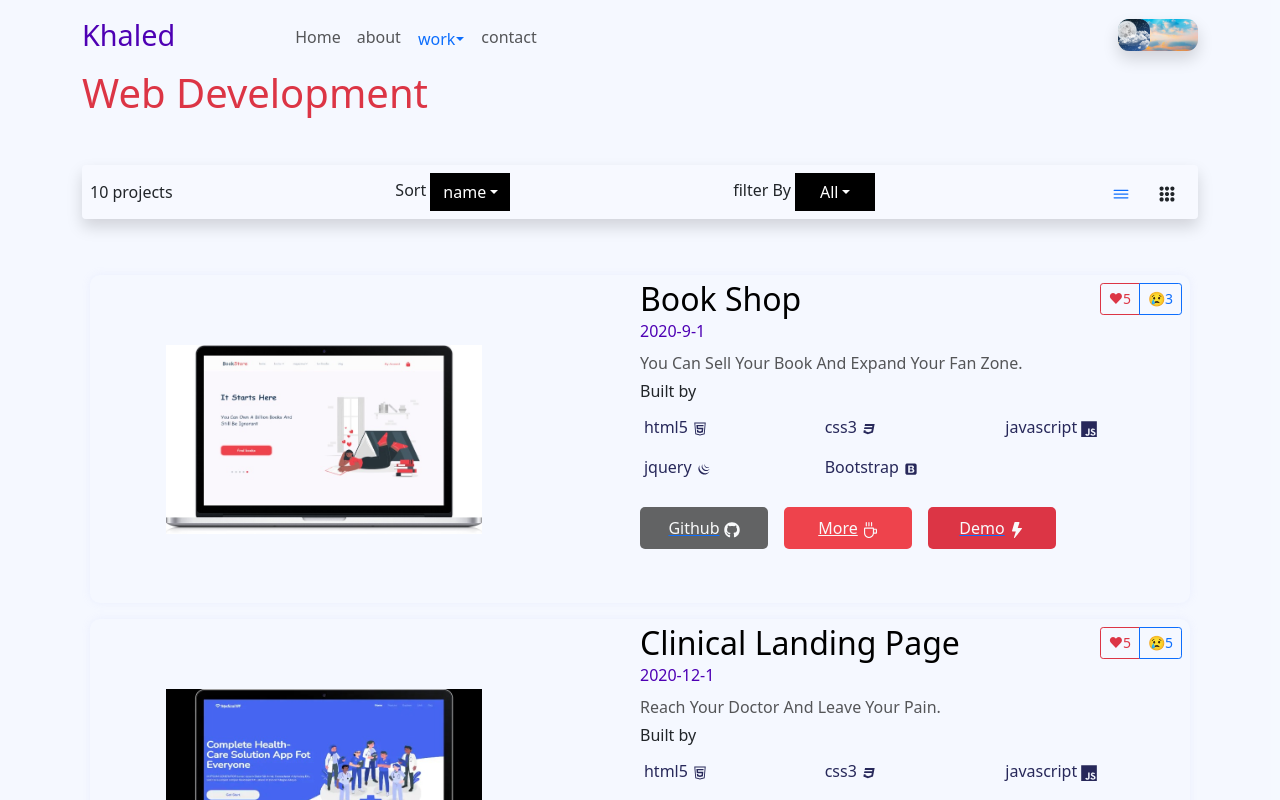
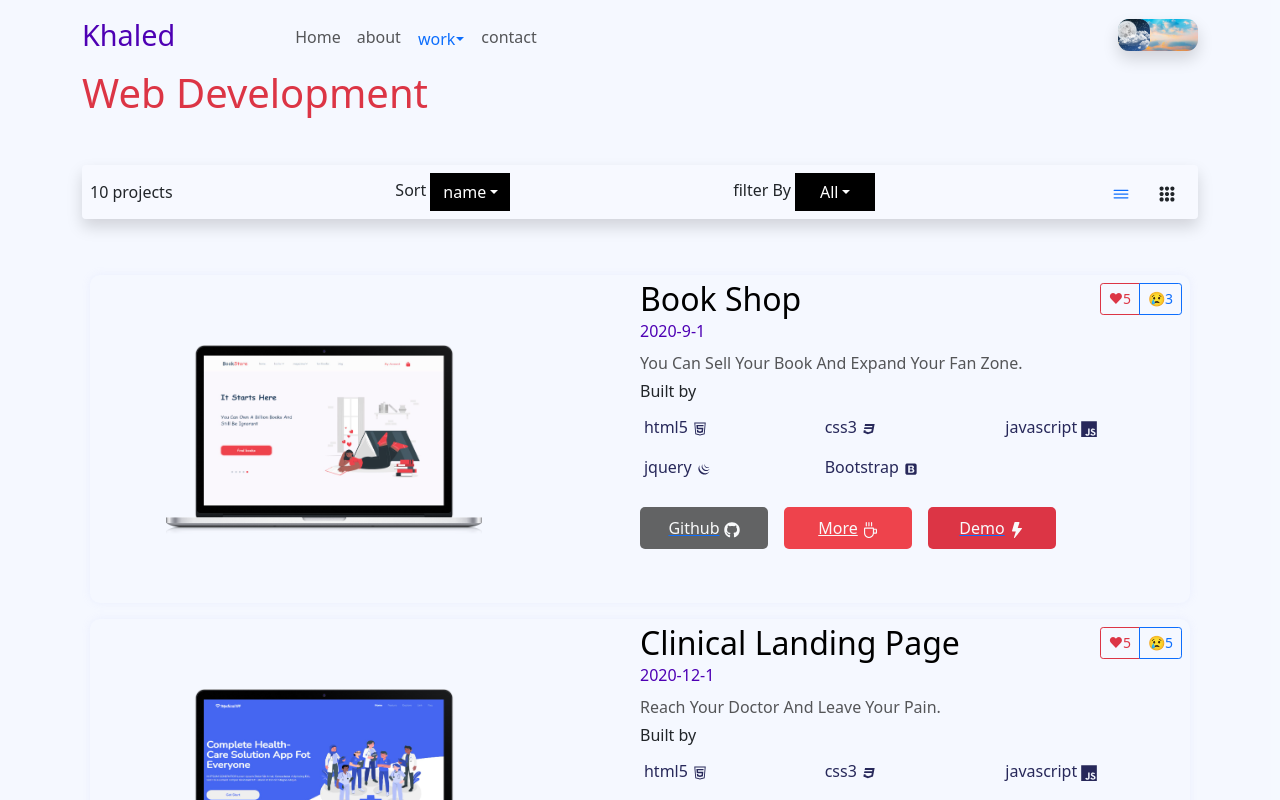
Before and after one commit to khaliedmuhamad/portfolio22, a React (Create React App) app: page /work/web-development in a window 1280 px wide. Shown: the top 800 px of the page. Built offline with nearby package versions, Linux system fonts and the light colour scheme.

Commit message:
images to png

```diff
--- a/src/componants/Projects/ProgetRow/ProjectRow.js
+++ b/src/componants/Projects/ProgetRow/ProjectRow.js
@@ -24,7 +24,7 @@ export default function ProjectRow(props) {
   return (
     <div className="d-flex flex-md-row flex-column grid-projects my5">
       <div className="mage-div col-md-5 col-12 text-center d-flex justify-content-center align-items-center">
-        <img src={props.data.coverImg + ".webp"} alt="img" width={"70%"} />
+        <img src={props.data.coverImg + ".png"} alt="img" width={"70%"} />
       </div>
       <div className="info-div offset-md-1 col-md-6 col-12">
         <div className="head d-flex  justify-content-between ">
--- a/src/componants/Projects/ProjectCard/ProjectCard.js
+++ b/src/componants/Projects/ProjectCard/ProjectCard.js
@@ -9,7 +9,7 @@ function ProjectCard(props) {
       <div className="image d-flex align-items-end justify-content-center">
         {props.data.coverImg ? (
           <img
-            src={props.data.coverImg + ".webp"}
+            src={props.data.coverImg + ".png"}
             alt={props.data.name}
             height={"80%"}
           />
```
